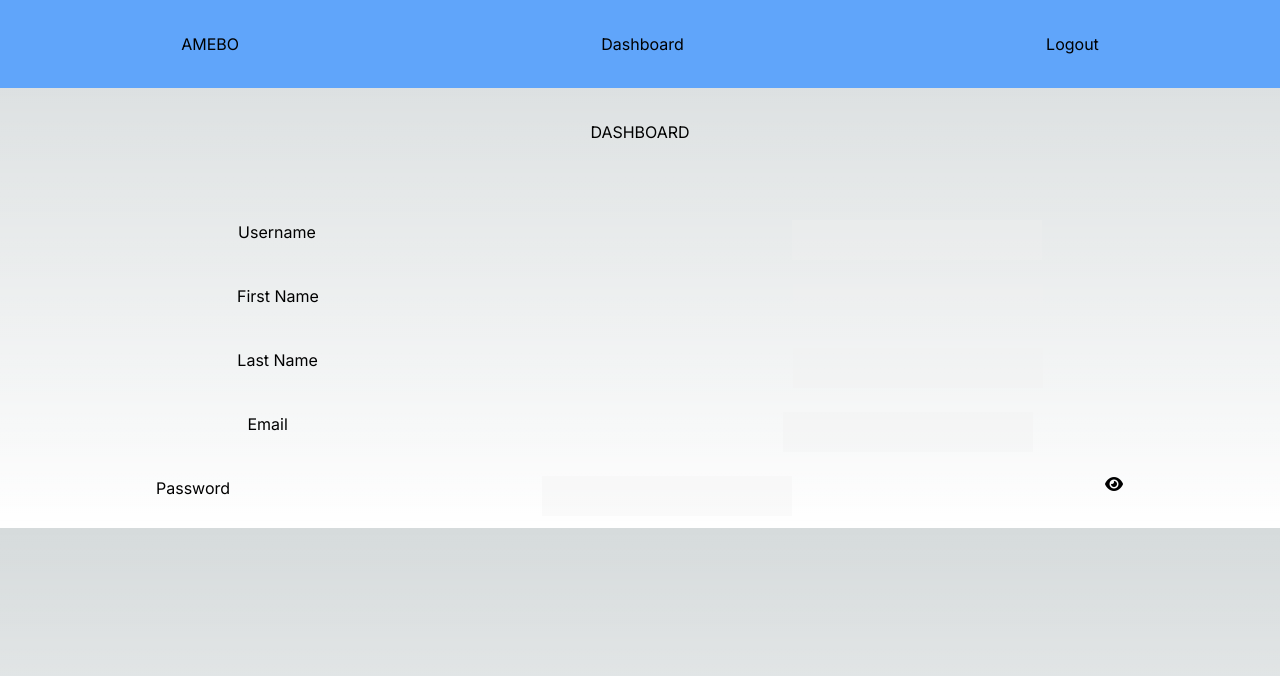
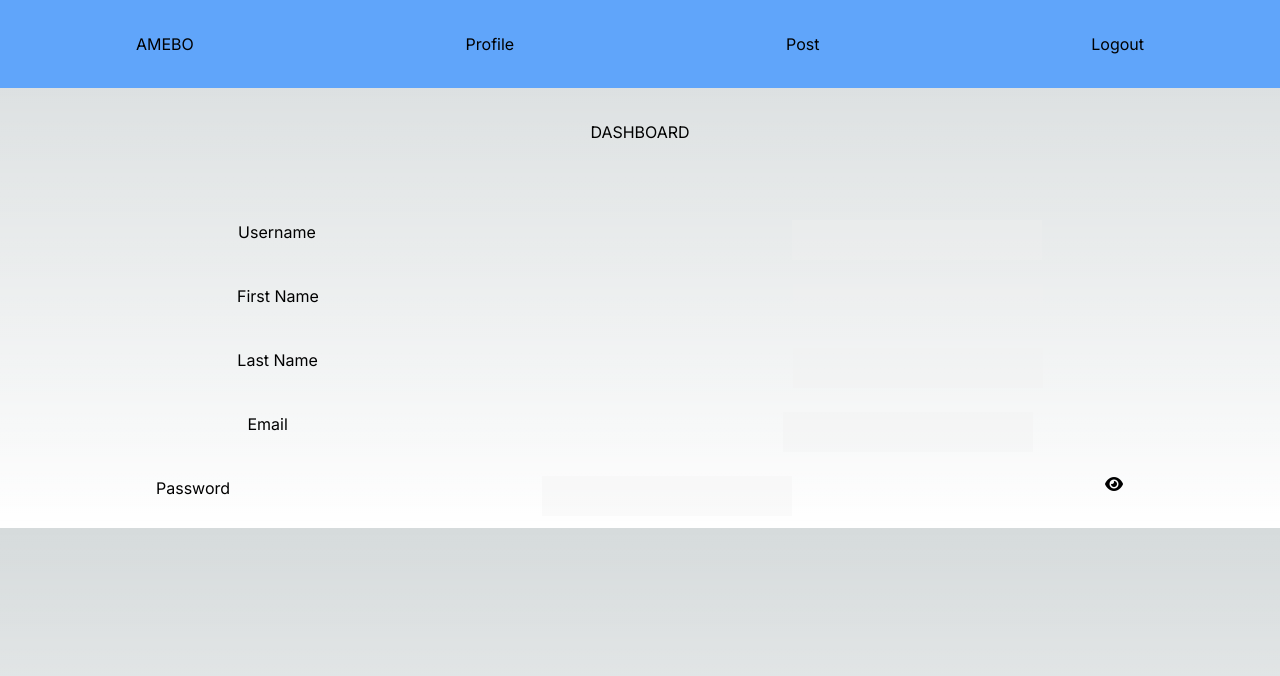
Before and after one commit to Olami007/Amebo, a Next.js app: page /dashboard in a window 1280 px wide. Shown: the top 676 px of the page. Built offline with nearby package versions, Linux system fonts and the light colour scheme; no server answers; sample sign-in values are in the browser's storage.

Commit message:
Navbar updated

```diff
--- a/src/components/Navbar/Navbar.jsx
+++ b/src/components/Navbar/Navbar.jsx
@@ -11,7 +11,10 @@ const Navbar = () => {
         <a href="/">AMEBO</a>
         {/* <div>Navbar</div>{" "} */}
         {session.status === "authenticated" && (
-          <a href="/dashboard">Dashboard</a>
+          <>
+            <a href="/dashboard/profile">Profile</a>
+            <a href="/dashboard/posts">Post</a>
+          </>
         )}
         {session.status === "authenticated" && (
           <button onClick={signOut}>Logout</button>
```
